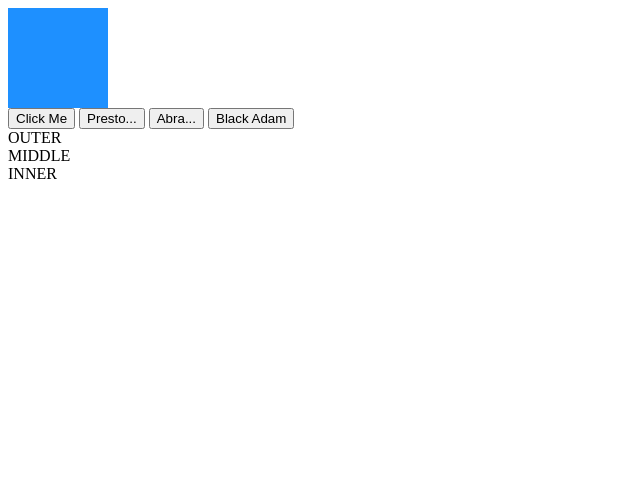
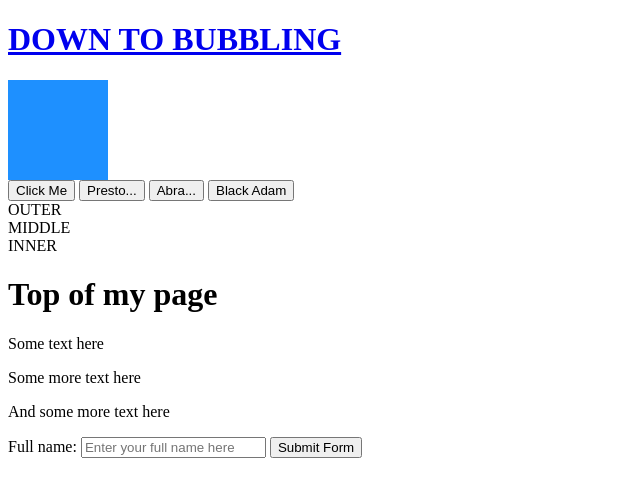
Before and after one commit to BurlingtonCodeAcademy/sdb-april-2025-20, a plain HTML site: page index.html in a window 1280 px wide. Shown: the whole page, without its empty margins (0-640 px from the left). Drawn offline with Linux system fonts and the light colour scheme.

Commit message:
form example

```diff
--- a/index.html
+++ b/index.html
@@ -7,6 +7,7 @@
     <title>Document</title>
   </head>
   <body>
+    <h1><a href="#inner">DOWN TO BUBBLING</a></h1>
     <div class="box" id="box"></div>
 
     <button id="my-button">Click Me</button>
@@ -24,6 +25,24 @@
       </div>
     </div>
 
+    <h1>Top of my page</h1>
+
+    <p>Some text here</p>
+    <p>Some more text here</p>
+    <p>And some more text here</p>
+
+    <form id="form">
+      <label for="name">Full name:</label>
+      <input
+        type="text"
+        id="name"
+        name="name"
+        placeholder="Enter your full name here"
+      />
+
+      <button type="submit">Submit Form</button>
+    </form>
+
     <script src="./index.js"></script>
   </body>
 </html>
--- a/index.js
+++ b/index.js
@@ -4,6 +4,9 @@ let myButton = document.getElementById('my-button')
 const prestoBtn = document.getElementById('presto');
 const abraBtn = document.getElementById('abra');
 const theRock = document.getElementById('the-rock');
+
+const form = document.getElementById('form')
+const nameInput = document.getElementById('name')
 
 function alertMe() {
     alert("Button clicked!");
@@ -38,3 +41,28 @@ document.getElementById('middle').addEventListener("click", () => {
 document.getElementById('inner').addEventListener("click", () => {
     console.log("Inner div clicked")
 })
+
+form.addEventListener("submit", (event) => {
+    event.preventDefault();
+
+    // get the value of the input field
+    const name = nameInput.value;
+
+    console.log(`Form submitted with name: ${name}`);
+
+    // basic validation
+    if (name === "") {
+        alert("Please enter your name.");
+    }
+
+    if (name.length < 3) {
+        alert("Name must be at least 3 characters long.");
+    }
+
+    // success message - OR do something with the data
+    console.log(`Hello, ${name}! Your form has been submitted successfully.`);
+    alert(`Hello, ${name}! Your form has been submitted successfully.`);
+
+    // clear the input field
+    form.reset();
+})
```
